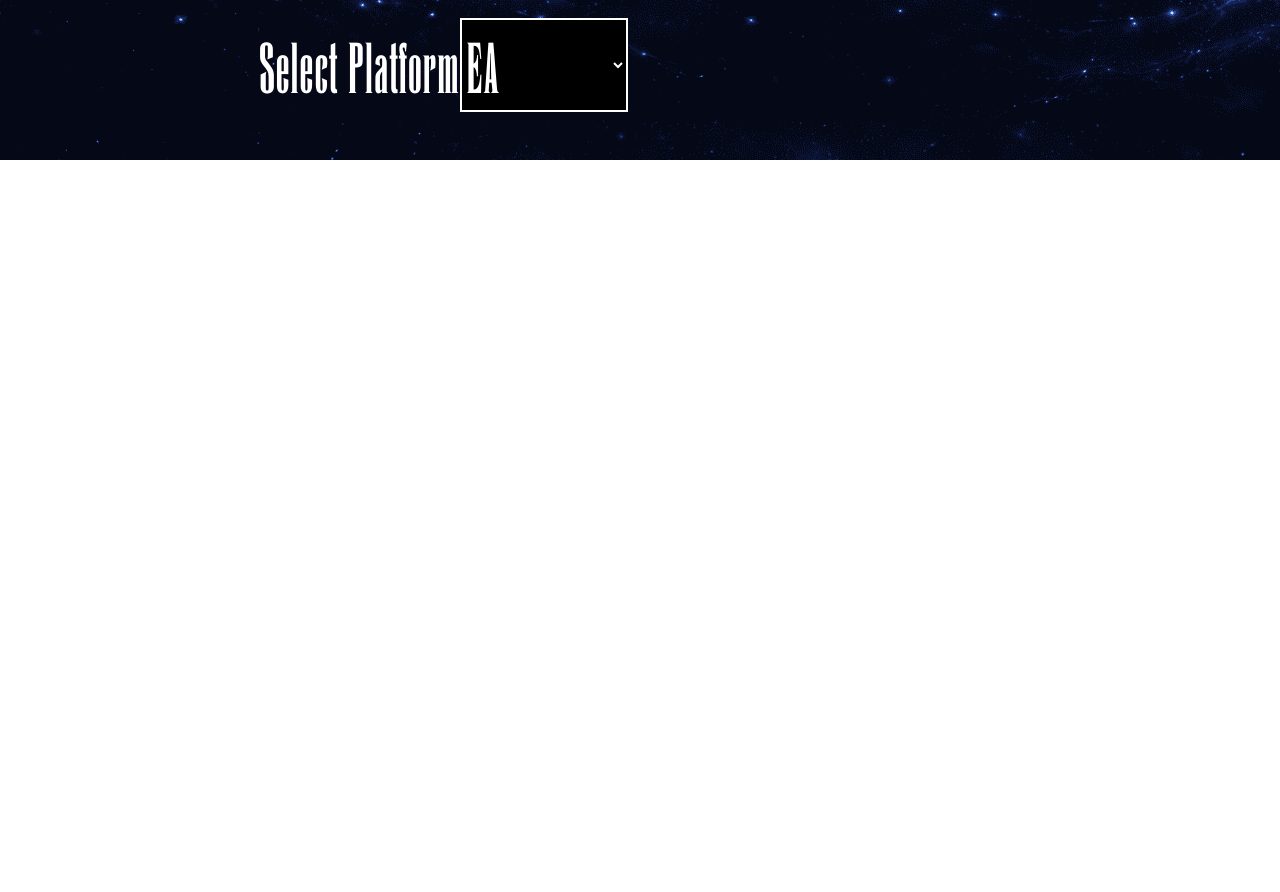
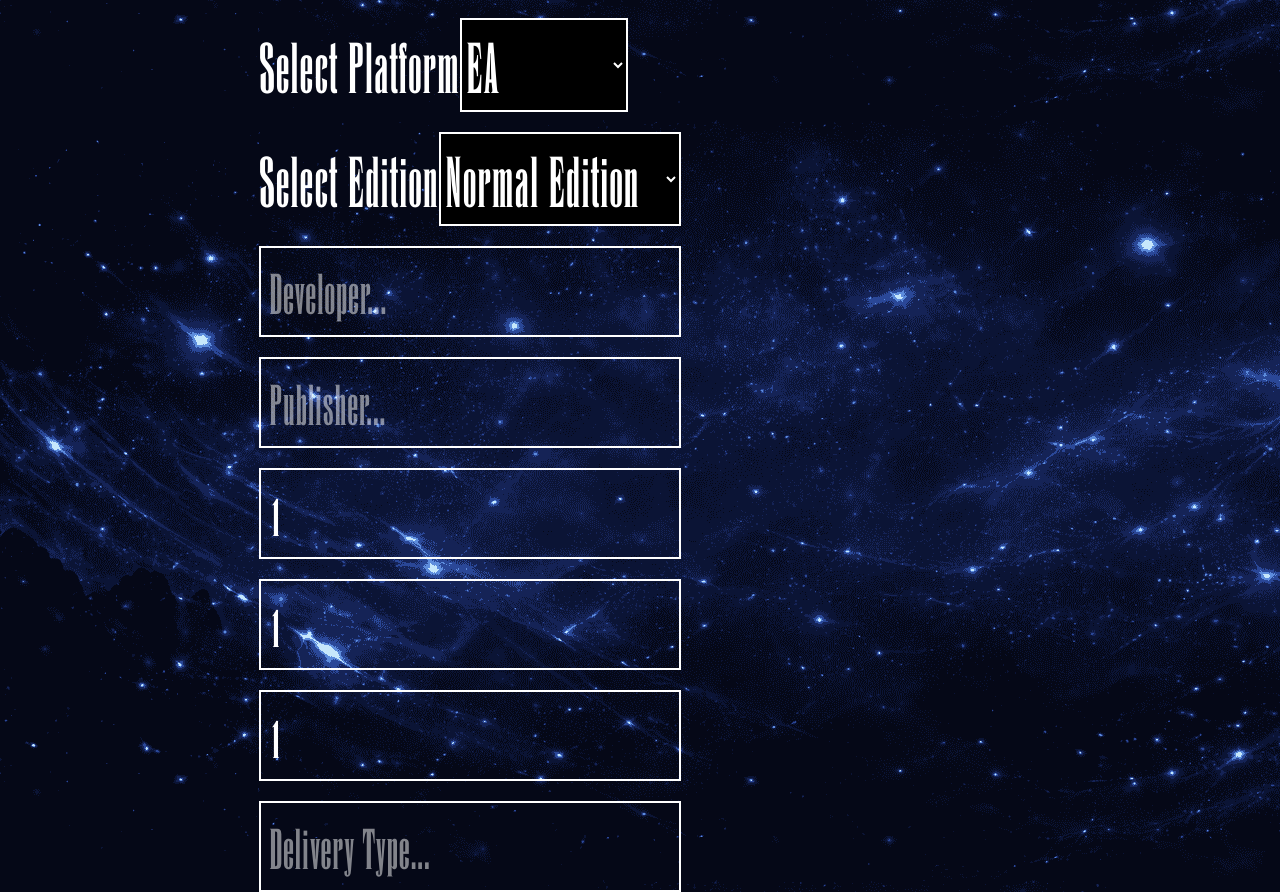
Before and after one commit to PoshX1z/Final-Fantasy, a Next.js app: page /admin/edit/add in a window 1280 px wide. Shown: the part 640-1532 px from the top of the page. Before the commit the page ends 800 px from the top, so only its background shows below. Built offline with nearby package versions, Linux system fonts and the light colour scheme.

Commit message:
chore: admin add product function #2

```diff
--- a/components/shared/admin/AddForm.tsx
+++ b/components/shared/admin/AddForm.tsx
@@ -7,19 +7,19 @@
     name: "",
     slug: "",
     description: "",
-    price: 0,
+    price: 1,
     image: "/product-image.jpg",
-    category: "",
+    category: "action",
     tag: "",
-    platform: "",
-    platformImageIcon: "",
-    edition: "",
+    platform: "ea",
+    platformImageIcon: "/images/ea-icons.png",
+    edition: "normal",
     developer: "",
     publisher: "",
     releaseDate: "01-01-2025",
-    review: 0,
-    countInStock: 0,
-    numSales: 0,
+    review: 1,
+    countInStock: 1,
+    numSales: 1,
     delivery: "",
   });
   const handleSubmit = (e: any) => {
@@ -82,26 +82,26 @@
           }}
           className="border-2 bg-black"
         >
-          <option value="Action">Action</option>
-          <option value="Adventure">Adventure</option>
-          <option value="RPG">RPG</option>
-          <option value="JRPG">JRPG</option>
-          <option value="Strategy">Strategy</option>
-          <option value="Simulation">Simulation</option>
-          <option value="Sports">Sports</option>
-          <option value="Racing">Racing</option>
-          <option value="Fighting">Fighting</option>
-          <option value="Shooter">Shooter</option>
-          <option value="Puzzle">Puzzle</option>
-          <option value="Platformer">Platformer</option>
-          <option value="Survival">Survival</option>
-          <option value="Horror">Horror</option>
-          <option value="Stealth">Stealth</option>
-          <option value="OpenWorld">OpenWorld</option>
-          <option value="MMO">MMO</option>
-          <option value="BattleRoyald">BattleRoyald</option>
-          <option value="StoryTelling">StoryTelling</option>
-          <option value="Rhythm">Rhythm</option>
+          <option value="action">Action</option>
+          <option value="adventure">Adventure</option>
+          <option value="rpg">RPG</option>
+          <option value="jrpg">JRPG</option>
+          <option value="strategy">Strategy</option>
+          <option value="simulation">Simulation</option>
+          <option value="sports">Sports</option>
+          <option value="racing">Racing</option>
+          <option value="fighting">Fighting</option>
+          <option value="shooter">Shooter</option>
+          <option value="puzzle">Puzzle</option>
+          <option value="platformer">Platformer</option>
+          <option value="survival">Survival</option>
+          <option value="horror">Horror</option>
+          <option value="stealth">Stealth</option>
+          <option value="openWorld">OpenWorld</option>
+          <option value="mmo">MMO</option>
+          <option value="battleRoyald">BattleRoyald</option>
+          <option value="storyTelling">StoryTelling</option>
+          <option value="rhythm">Rhythm</option>
         </select>
       </div>
       <input
@@ -142,6 +142,110 @@
           <option value="xbox">Xbox</option>
         </select>
       </div>
+
+      <div>
+        <label htmlFor="edition-select">Select Edition</label>
+        <select
+          value={form.edition}
+          id="edition-select"
+          onChange={(e) => {
+            const edition = e.target.value;
+            setForm({
+              ...form,
+              edition,
+            });
+          }}
+          className="border-2 bg-black"
+        >
+          <option value="normal">Normal Edition</option>
+          <option value="deluxe">Deluxe Edition</option>
+          <option value="ultimate">Ultimate Edition</option>
+          <option value="premium">Premium Edition</option>
+          <option value="gold">Gold Edition</option>
+          <option value="silver">Silver Edition</option>
+          <option value="platinum">Platinum Edition</option>
+        </select>
+      </div>
+      <input
+        type="text"
+        placeholder="Developer..."
+        value={form.developer}
+        onChange={(e) => {
+          const developer = e.target.value;
+          setForm({
+            ...form,
+            developer,
+          });
+        }}
+        className="border-2 p-2 text-5xl"
+      />
+      <input
+        type="text"
+        placeholder="Publisher..."
+        value={form.publisher}
+        onChange={(e) => {
+          const publisher = e.target.value;
+          setForm({
+            ...form,
+            publisher,
+          });
+        }}
+        className="border-2 p-2 text-5xl"
+      />
+      <input
+        type="number"
+        placeholder="Review..."
+        value={form.review}
+        onChange={(e) => {
+          const review = parseFloat(e.target.value);
+          setForm({
+            ...form,
+            review,
+          });
+        }}
+        className="border-2 p-2 text-5xl"
+      />
+      <input
+        type="number"
+        placeholder="Count in Stock..."
+        value={form.countInStock}
+        onChange={(e) => {
+          const countInStock = parseFloat(e.target.value);
+          setForm({
+            ...form,
+            countInStock,
+          });
+        }}
+        className="border-2 p-2 text-5xl"
+      />
+      <input
+        type="number"
+        placeholder="Number of Sales..."
+        value={form.numSales}
+        onChange={(e) => {
+          const numSales = parseFloat(e.target.value);
+          setForm({
+            ...form,
+            numSales,
+          });
+        }}
+        className="border-2 p-2 text-5xl"
+      />
+      <input
+        type="text"
+        placeholder="Delivery Type..."
+        value={form.delivery}
+        onChange={(e) => {
+          const delivery = e.target.value;
+          setForm({
+            ...form,
+            delivery,
+          });
+        }}
+        className="border-2 p-2 text-5xl"
+      />
+
+      {/* TODO: ReleaseDate, Images */}
     </form>
   );
 };
```
Also changed, not shown: 2 other files (tests, documents, lock files or other folders).
